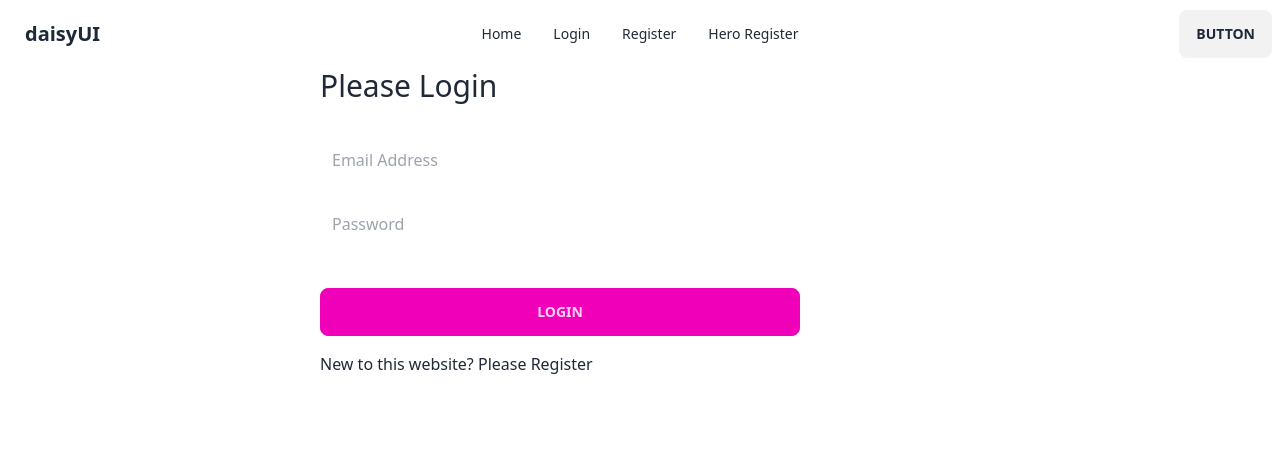
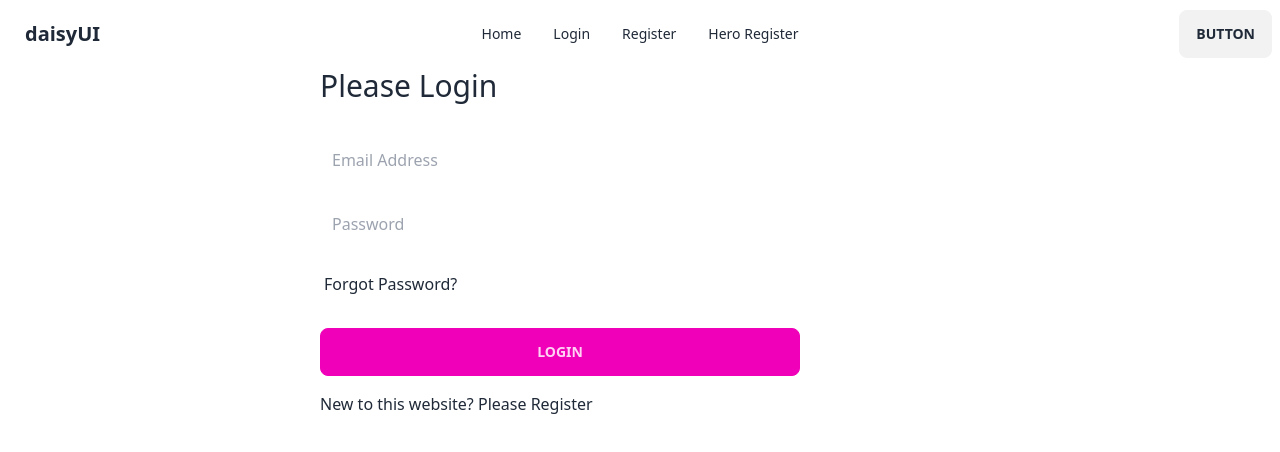
Before and after one commit to mamun-prodhan/firebase-login-signup, a React (Vite) app: page /login in a window 1280 px wide. Shown: the top 452 px of the page. Built offline with nearby package versions, Linux system fonts and the light colour scheme.

Commit message:
feat: forgot password added

```diff
--- a/src/components/Login/Login.jsx
+++ b/src/components/Login/Login.jsx
@@ -1,12 +1,16 @@
-import { signInWithEmailAndPassword } from "firebase/auth";
+import {
+  sendPasswordResetEmail,
+  signInWithEmailAndPassword,
+} from "firebase/auth";
 import auth from "../../firebase/firebase.config";
-import { useState } from "react";
+import { useRef, useState } from "react";
 import { Link } from "react-router-dom";
 
 const Login = () => {
   const [loginError, setLoginError] = useState("");
   const [loginErrorCode, setLoginErrorCode] = useState("");
   const [loggedInUser, setLoggedInUser] = useState("");
+  const emailRef = useRef(null);
   const handleSubmit = (e) => {
     e.preventDefault();
     const email = e.target.email.value;
@@ -27,6 +31,27 @@ const Login = () => {
         console.log(errorCode, errorMessage);
       });
   };
+
+  const handleForgetPassword = () => {
+    const email = emailRef.current.value;
+    if (!email) {
+      console.log("Provide an email");
+    } else if (
+      !/^[a-zA-Z0-9._%+-]+@[a-zA-Z0-9.-]+\.[a-zA-Z]{2,}$/.test(email)
+    ) {
+      console.log("Please write a valid email");
+      return;
+    }
+    // send validation email
+    sendPasswordResetEmail(auth, email)
+      .then(() => {
+        alert("Please check your email");
+      })
+      .catch((error) => {
+        const errorMessage = error.message;
+        console.log(errorMessage);
+      });
+  };
   return (
     <div>
       <div className="w-1/2 mx-auto">
@@ -34,6 +59,7 @@ const Login = () => {
         <form onSubmit={handleSubmit}>
           <input
             className="py-3 px-3 mb-4 w-3/4"
+            ref={emailRef}
             type="email"
             name="email"
             id=""
@@ -48,6 +74,15 @@ const Login = () => {
             placeholder="Password"
           />
           <br />
+          <label className="label" htmlFor="">
+            <a
+              onClick={handleForgetPassword}
+              href="#"
+              className="lable-text-alt link link-hover"
+            >
+              Forgot Password?
+            </a>
+          </label>
           {loginError && <p className="font-bold text-red-600">{loginError}</p>}
           {loggedInUser && (
             <p className="font-bold text-green-600">Successfully Logged In</p>
```
